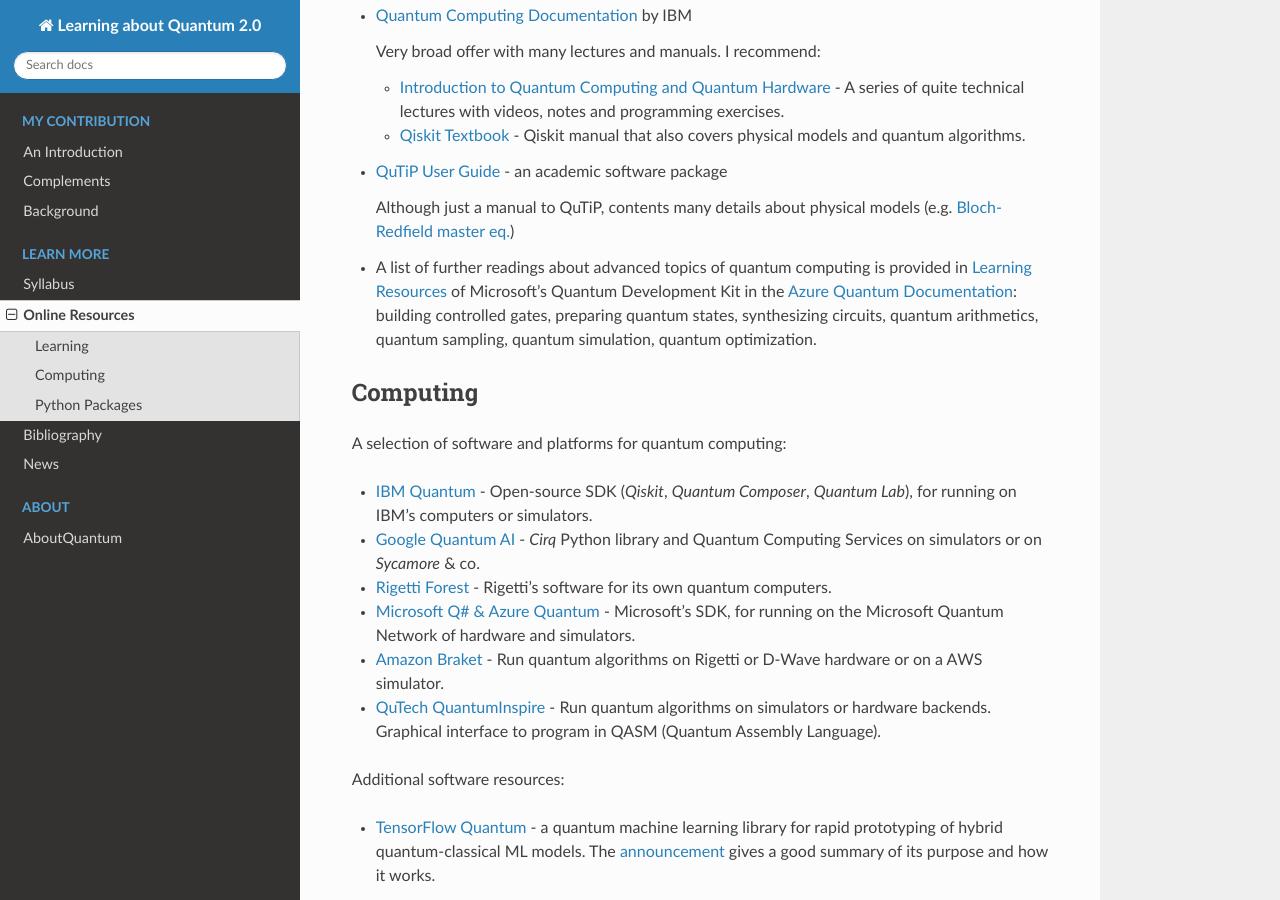
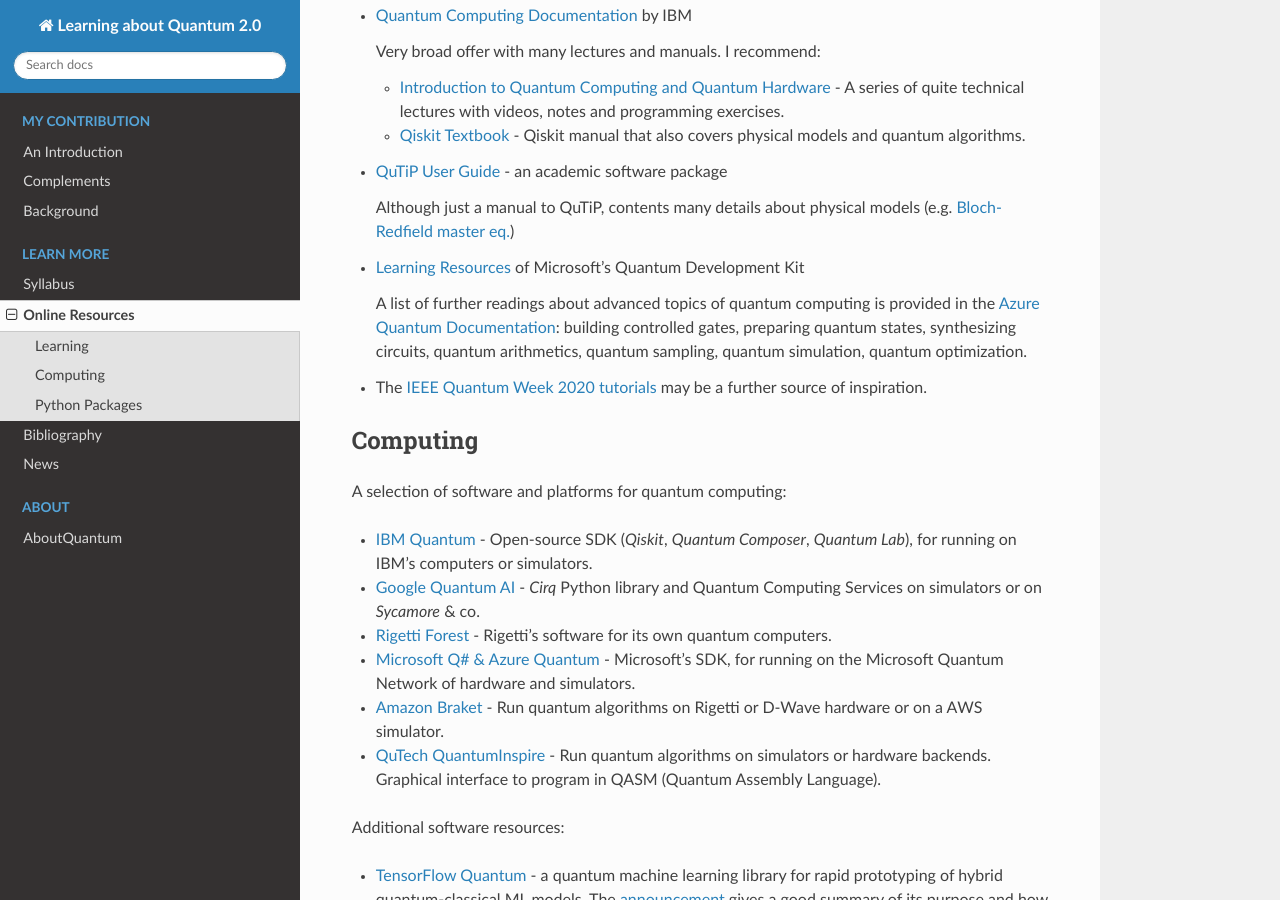
Before and after one commit to tomlqc/about-quantum, a Sphinx documentation site: the page built from source/online/online.rst, in a window 1280 px wide and 900 px high, scrolled down 806 px. Built offline with Sphinx 7.4.7 and the Read the Docs theme 2.0.0, drawn with Linux system fonts in a browser that asks for light colours; cross-references to code outside the pages are shown as plain code.

Commit message:
online: IEEE Quantum Week 2020 tutorials.

```diff
--- a/source/online/online.rst
+++ b/source/online/online.rst
@@ -56,12 +56,16 @@
   (e.g. `Bloch-Redfield master eq.
   <http://qutip.org/docs/latest/guide/dynamics/dynamics-bloch-redfield.html>`_)
 
-- A list of further readings about advanced topics of quantum computing is provided in
-  `Learning Resources <https://docs.microsoft.com/en-us/azure/quantum/further-reading-qdk>`_
-  of Microsoft's Quantum Development Kit in the
+- `Learning Resources <https://docs.microsoft.com/en-us/azure/quantum/further-reading-qdk>`_
+  of Microsoft's Quantum Development Kit
+
+  A list of further readings about advanced topics of quantum computing is provided in the
   `Azure Quantum Documentation <https://docs.microsoft.com/en-us/azure/quantum/>`_:
   building controlled gates, preparing quantum states, synthesizing circuits,
   quantum arithmetics, quantum sampling, quantum simulation, quantum optimization.
+
+- The `IEEE Quantum Week 2020 tutorials <https://qce20.quantum.ieee.org/tutorials/>`_
+  may be a further source of inspiration.
 
 .. ---------------------------------------------------------------------------
 
```
